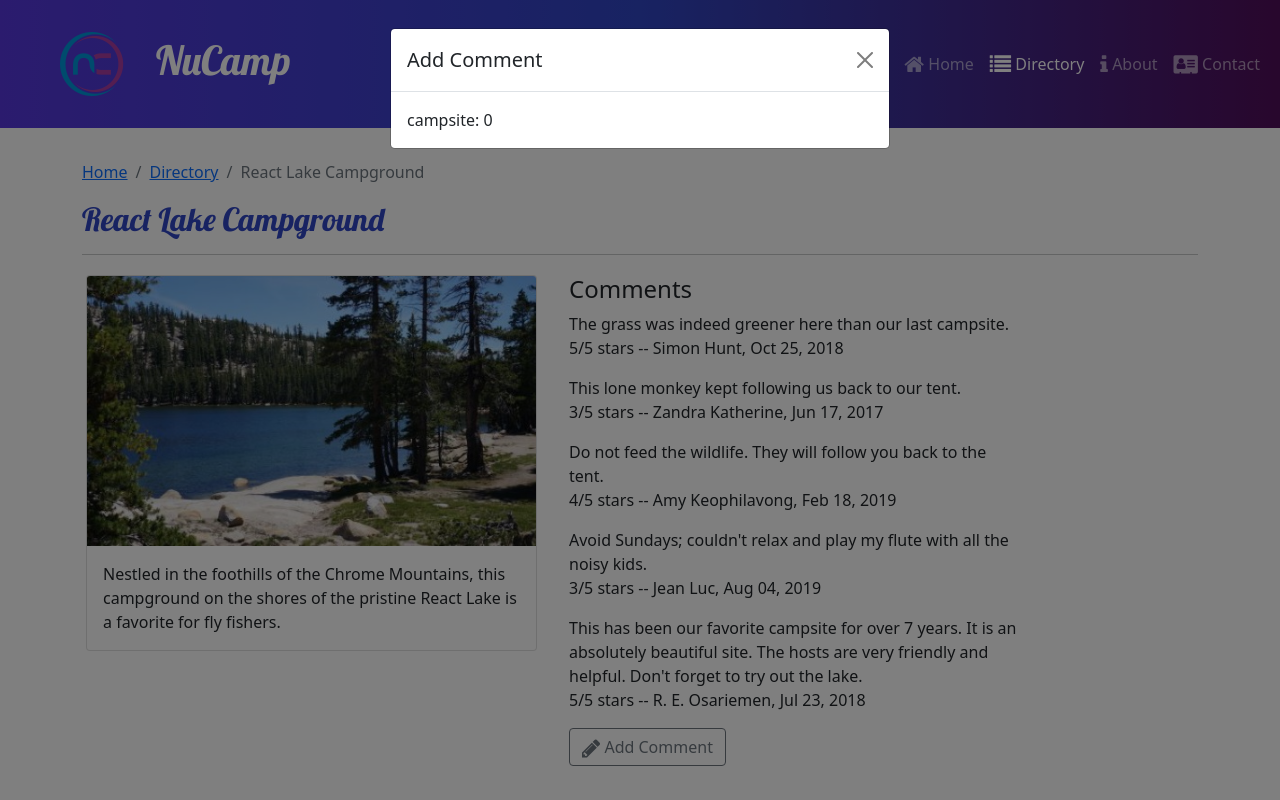
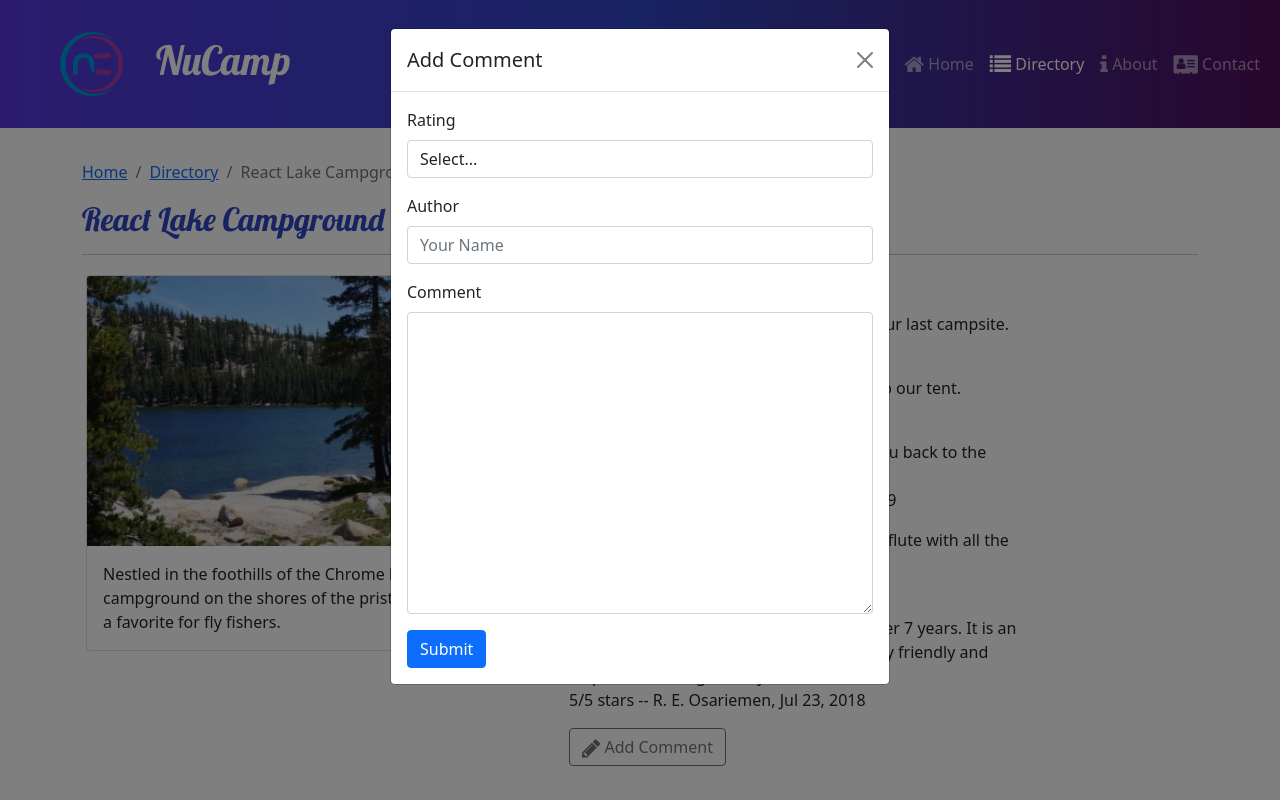
Before and after one commit to johnnyBettencourt/nucampsiteReact, a React (Create React App) app: page /directory/0 in a window 1280 px wide. Both pictures are taken after a click on the button "Add Comment". Shown: the top 800 px of the page. Built offline with nearby package versions, Linux system fonts and the light colour scheme.

Commit message:
Week 3 Workshop Assignment: Task 2

```diff
--- a/src/features/comments/CommentForm.js
+++ b/src/features/comments/CommentForm.js
@@ -1,8 +1,20 @@
+import { Formik, Form, Field } from "formik";
 import { useState } from "react";
-import { Button, Modal, ModalHeader, ModalBody } from "reactstrap";
+import { Button, Modal, ModalHeader, ModalBody, FormGroup, Label } from "reactstrap";
 
 const CommentForm = ({ campsiteId }) => {
     const [modalOpen, setModalOpen] = useState(false);
+    const handleSubmit = (values) => {
+        const comment ={
+            campsiteId: parseInt(campsiteId),
+            rating: values.rating,
+            author: values.author,
+            text: values.commentText
+        };
+        console.log(comment);
+        setModalOpen(false);
+    }
+
     return(
         <>
         <Button outline onClick={() => setModalOpen(true)}>
@@ -10,7 +22,54 @@
         </Button>
         <Modal isOpen={modalOpen}>
             <ModalHeader toggle={() => setModalOpen(false)}>Add Comment</ModalHeader>
-            <ModalBody>campsite: {campsiteId}</ModalBody>
+            <ModalBody>
+                <Formik
+                    initialValues={{
+                        rating: undefined,
+                        author: '',
+                        commentText: ''
+                    }}
+                    onSubmit={handleSubmit}
+                >
+                    <Form>
+                        <FormGroup>
+                            <Label htmlFor='rating'>Rating</Label>
+                            <Field
+                                    name='rating'
+                                    as='select'
+                                    className='form-control'
+                                >
+                                    <option>Select...</option>
+                                    <option>1</option>
+                                    <option>2</option>
+                                    <option>3</option>
+                                    <option>4</option>
+                                    <option>5</option>
+                                </Field>
+                        </FormGroup>
+                        <FormGroup>
+                            <Label htmlFor='author'>Author</Label>
+                            <Field
+                                    name='author'
+                                    placeholder='Your Name'
+                                    className='form-control'
+                                />
+                        </FormGroup>
+                        <FormGroup>
+                            <Label htmlFor='commentText'>Comment</Label>
+                            <Field
+                                    name='commentText'
+                                    as='textarea'
+                                    rows='12'
+                                    className='form-control'
+                                />
+                        </FormGroup>
+                        <Button type='submit' color='primary'>
+                            Submit
+                        </Button>
+                    </Form>
+                </Formik>
+            </ModalBody>
         </Modal>
         </>
     )
```
